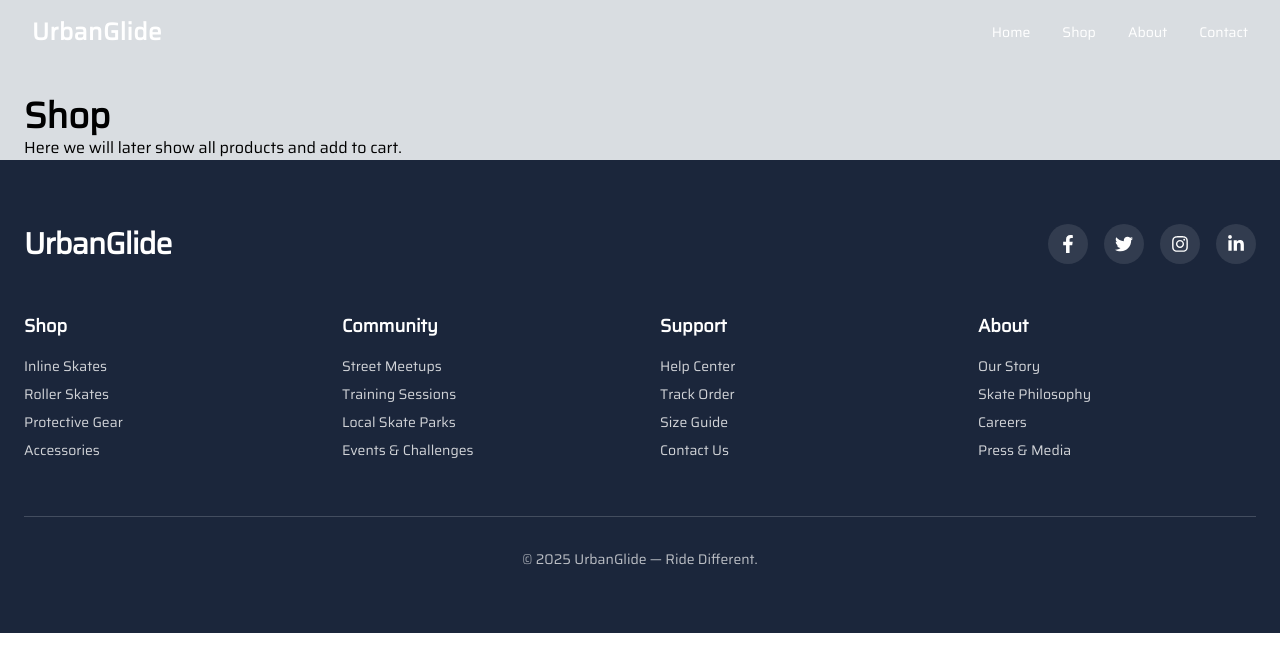
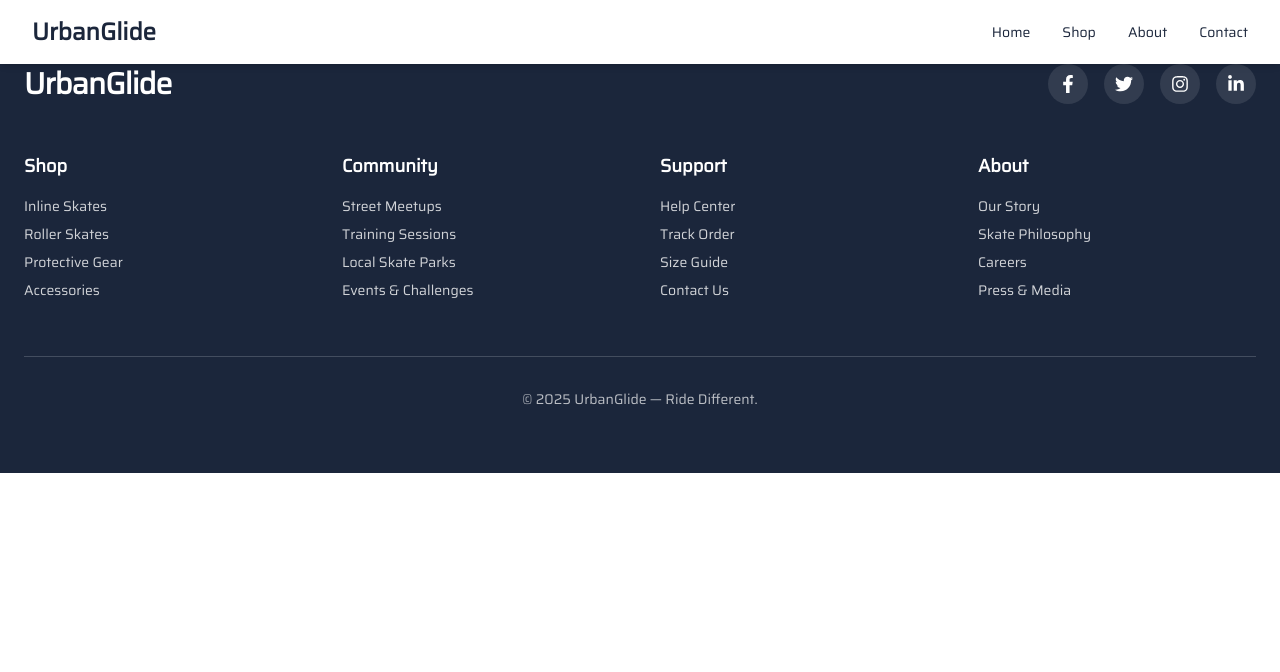
Before and after one commit to SundayEsther7/Fashion, a React (Vite) app: page /shop in a window 1280 px wide. Shown: the top 672 px of the page. Built offline with nearby package versions, Linux system fonts and the light colour scheme.

Commit message:
Made the header respond to page changes and started on shop

```diff
--- a/src/components/layout/Header.jsx
+++ b/src/components/layout/Header.jsx
@@ -1,66 +1,66 @@
-import { Link } from "react-router-dom";
-
 import { useState } from "react";
+import { Link, useLocation } from "react-router-dom";
 
 export default function Header() {
   const [open, setOpen] = useState(false);
 
+  // Detect the current page route
+  const { pathname } = useLocation();
+
+  // If we are on the Home page, header should be transparent.
+  const isHome = pathname === "/";
+
   return (
-    <header className="absolute top-0 left-0 w-full z-30 px-8 py-4 flex items-center justify-between">
-      {/* BRAND */}
-      <h1 className="text-2xl font-extrabold tracking-wide text-white">
+    <header
+      className={`
+        fixed top-0 left-0 w-full z-30 px-8 py-4
+        flex items-center justify-between
+        transition-all duration-300
+
+        /* Transparent on Home, Solid on other pages */
+        ${isHome ? "bg-transparent" : "bg-white shadow-md"}
+      `}
+    >
+      {/* LOGO / BRAND */}
+      {/* Logo is white on Home (overlaying hero) and Primary color on other pages */}
+      <h1 className={`text-2xl font-extrabold ${isHome ? "text-white" : "text-primary"}`}>
         UrbanGlide
       </h1>
 
-      {/* NAV DESKTOP */}
-      <nav className="hidden md:flex gap-8 text-white font-saira text-sm">
-        <Link to="/" className="hover:text-accent transition">
-          Home
-        </Link>
-        <Link to="/shop" className="hover:text-accent transition">
-          Shop
-        </Link>
-        <Link to="/about" className="hover:text-accent transition">
-          About
-        </Link>
-        <Link to="/contact" className="hover:text-accent transition">
-          Contact
-        </Link>
+      {/* DESKTOP NAVIGATION */}
+      {/* Text color also depends on whether we are on the Hero or not */}
+      <nav className={`hidden md:flex gap-8 font-saira text-sm ${isHome ? "text-white" : "text-primary"}`}>
+        <Link to="/" className="hover:text-accent transition">Home</Link>
+        <Link to="/shop" className="hover:text-accent transition">Shop</Link>
+        <Link to="/about" className="hover:text-accent transition">About</Link>
+        <Link to="/contact" className="hover:text-accent transition">Contact</Link>
       </nav>
 
-      {/* HAMBURGER BUTTON */}
+      {/* MOBILE MENU TOGGLE BUTTON (Hamburger) */}
       <button
         onClick={() => setOpen(!open)}
-        className="md:hidden text-white focus:outline-none"
+        className={`${isHome ? "text-white" : "text-primary"} md:hidden`}
       >
-        <svg
-          className="w-7 h-7"
-          fill="none"
-          stroke="currentColor"
-          strokeWidth="2"
-          viewBox="0 0 24 24"
-          strokeLinecap="round"
-          strokeLinejoin="round"
-        >
+        <svg className="w-7 h-7" fill="none" stroke="currentColor" strokeWidth="2"
+          viewBox="0 0 24 24" strokeLinecap="round" strokeLinejoin="round">
           <path d="M4 6h16M4 12h16M4 18h16" />
         </svg>
       </button>
 
-      {/* MOBILE MENU */}
+      {/* MOBILE NAVIGATION MENU */}
       {open && (
-        <div className="md:hidden bg-black/70 backdrop-blur-sm text-white text-center font-saira py-4 space-y-4">
-          <Link to="/" className="block hover:text-accent transition">
-            Home
-          </Link>
-          <Link to="/shop" className="block hover:text-accent transition">
-            Shop
-          </Link>
-          <Link to="/about" className="block hover:text-accent transition">
-            About
-          </Link>
-          <Link to="/contact" className="block hover:text-accent transition">
-            Contact
-          </Link>
+        <div
+          className={`
+            md:hidden w-full absolute top-full left-0 text-center py-4 space-y-4
+
+            /* Background + Text style switches depending on page */
+            ${isHome ? "bg-black/70 text-white" : "bg-white text-primary shadow-md"}
+          `}
+        >
+          <Link to="/" onClick={() => setOpen(false)} className="block hover:text-accent transition">Home</Link>
+          <Link to="/shop" onClick={() => setOpen(false)} className="block hover:text-accent transition">Shop</Link>
+          <Link to="/about" onClick={() => setOpen(false)} className="block hover:text-accent transition">About</Link>
+          <Link to="/contact" onClick={() => setOpen(false)} className="block hover:text-accent transition">Contact</Link>
         </div>
       )}
     </header>
--- a/src/components/sections/Products.jsx
+++ b/src/components/sections/Products.jsx
@@ -257,8 +257,7 @@ export default function AllProducts() {
       </div>
 
       {/* Cards grid */}
-      <div className="grid grid-cols-1 sm:grid-cols-2 md:grid-cols-3 lg:grid-cols-4
-+ gap-8 justify-items-center max-w-[1240px] mx-auto px-4">
+      <div className="grid grid-cols-1 sm:grid-cols-2 lg:grid-cols-4 gap-8 max-w-[1240px] mx-auto px-4">
         {visibleProducts.map((product, index) => (
           <Card key={index} {...product} />
         ))}
--- a/src/pages/Home.jsx
+++ b/src/pages/Home.jsx
@@ -2,7 +2,7 @@ import Hero from "../components/sections/Hero";
 import Services from "../components/sections/Services.jsx";
 import Features from "../components/sections/Features";
 import Highlights from "../components/sections/Highlight";
-import Products from "../components/sections/Products";
+import AllProducts from "../components/sections/Products.jsx";
 import Testimonials from "../components/sections/Testimonials";
 import CTA from "../components/layout/CTA.jsx";
 
@@ -13,7 +13,7 @@ export default function Home() {
       <Services />
       <Features />
       <Highlights />
-      <Products />
+      <AllProducts />
       <Testimonials />
       <CTA />
     </>
--- a/src/pages/Shop.jsx
+++ b/src/pages/Shop.jsx
@@ -1,8 +1,232 @@
-export default function Shop() {
-  return (
-    <div className="pt-24 px-6 bg-neutralLight">
-      <h1 className="text-4xl font-bold">Shop</h1>
-      <p>Here we will later show all products and add to cart.</p>
-    </div>
-  );
-}
+// import skate2 from "../../assets/skate2.jpg";
+// import skate3 from "../../assets/skate3.jpg";
+// import skate4 from "../../assets/skate4.jpg";
+// import skate5 from "../../assets/skate5.jpg";
+// import skate6 from "../../assets/skate6.jpg";
+// import skate7 from "../../assets/skate7.jpg";
+// import skate8 from "../../assets/skate8.jpg";
+// import skate9 from "../../assets/skate9.jpg";
+// import skate10 from "../../assets/skate10.jpg";
+// import skate11 from "../../assets/skate11.jpg";
+// import toeguard from "../../assets/toeguard.jpg";
+// import helmet from "../../assets/helmet.jpg";
+// import kidspads from "../../assets/kidspads.jpg";
+// import screwsShock from "../../assets/screwsShock.jpg";
+// import wheels from "../../assets/wheels.jpg";
+// import wheels1 from "../../assets/wheels1.jpg";
+// import rubberBreakstoppers from "../../assets/rubberBreakstoppers.jpg";
+// import rollerskateslight from "../../assets/rollerskateslight.jpg";
+// import rubberWheels from "../../assets/rubberWheels.jpg";
+// import skateGuard from "../../assets/skateGuard.jpg";
+// import toeGuard1 from "../../assets/toeGuard1.jpg";
+// import cones from "../../assets/cones.jpg";
+// import helmetPads from "../../assets/helmetPads.jpg";
+// import bag from "../../assets/bag.jpg";
+// import bag1 from "../../assets/bag1.jpg";
+// import accessory from "../../assets/accessory.jpg";
+// import accessory1 from "../../assets/accessory1.jpg";
+// import skates from "../../assets/skates.jpg";
+// import bag2 from "../../assets/bag2.jpg";
+// import buckleStrap from "../../assets/buckleStrap.jpg";
+
+
+
+ const products = [
+
+//  {
+//       name: "Adult Inline Skates",
+//       image: skate7,
+//       price: "KES8000.00",
+//       oldPrice: "KES10000.00",
+//     },
+
+//     {
+//       name: "Adult Skates - Blue/Red",
+//       image: skate2,
+//       price: "KES4500.00",
+//       oldPrice: "KES5500.00",
+//     },
+//     {
+//       name: "Roller Skates - Blue/Red",
+//       image: skate3,
+//       price: "KES8900.00",
+//       oldPrice: "KES10000.00",
+//     },
+//     {
+//       name: "Speed Roller Skates",
+//       image: skate4,
+//       price: "KES7000.00",
+//       oldPrice: "KES8000.00",
+//     },
+//     {
+//       name: "Inline Skate - Green",
+//       image: skate5,
+//       price: "KES7000.00",
+//       oldPrice: "KES8000.00",
+//     },
+//     {
+//       name: "Three Wheel Skates",
+//       image: skate6,
+//       price: "KES10000.00",
+//       oldPrice: "KES8000.00",
+//     },
+//     {
+//       name: "LED Colored Wheels",
+//       image: wheels,
+//       price: "KES2000.00",
+//       oldPrice: "KES3200.00",
+//     },
+//     {
+//       name: "Adult Helmet and Pads",
+//       image: helmetPads,
+//       price: "KES5000.00",
+//       oldPrice: "KES8000.00",
+//     },
+//     {
+//       name: "Buckle Strap",
+//       image: buckleStrap,
+//       price: "KES2000.00",
+//       oldPrice: "KES3000.00",
+//     },
+//     {
+//       name: "Kids Skates - Blue/Red",
+//       image: skate8,
+//       price: "KES6000.00",
+//       oldPrice: "KES8000.00",
+//     },
+//     {
+//       name: "Skate Guard",
+//       image: skateGuard,
+//       price: "KES600.00",
+//       oldPrice: "KES1200.00",
+//     },
+//     {
+//       name: "Roller Skates",
+//       image: skate9,
+//       price: "KES8000.00",
+//       oldPrice: "KES10000.00",
+//     },
+//     {
+//       name: "Speed Inline Skates",
+//       image: skate10,
+//       price: "KES8000.00",
+//       oldPrice: "KES10000.00",
+//     },
+//     {
+//       name: "Rainbow Toe Guard",
+//       image: toeGuard1,
+//       price: "KES2000.00",
+//       oldPrice: "KES3400.00",
+//     },
+//     {
+//       name: "Skates Bag - Leather",
+//       image: bag,
+//       price: "KES4000.00",
+//       oldPrice: "KES6000.00",
+//     },
+//     {
+//       name: "Skating Accessories - Cones",
+//       image: cones,
+//       price: "KES3000.00",
+//       oldPrice: "KES4000.00",
+//     },
+//     {
+//       name: "Skating Bag - Print",
+//       image: bag1,
+//       price: "KES2000.00",
+//       oldPrice: "KES3800.00",
+//     },
+//     {
+//       name: "All accessories",
+//       image: accessory,
+//       price: "KES12000.00",
+//       oldPrice: "KES16000.00",
+//     },
+//     {
+//       name: "Three WHeel Blades",
+//       image: skates,
+//       price: "KES7000.00",
+//       oldPrice: "KES10000.00",
+//     },
+//     {
+//       name: "Skating bag",
+//       image: bag2,
+//       price: "KES2500.00",
+//       oldPrice: "KES3500.00",
+//     },
+//     {
+//       name: "Accessories - Black",
+//       image: accessory1,
+//       price: "KES8000.00",
+//       oldPrice: "KES10000.00",
+//     },
+//     {
+//       name: "Adult Inline Skates",
+//       image: skate11,
+//       price: "KES8000.00",
+//       oldPrice: "KES10000.00",
+//     },
+//     {
+//       name: "Wheels",
+//       image: wheels1,
+//       price: "KES1500.00",
+//       oldPrice: "KES2000.00",
+//     },
+//     {
+//       name: "Toe guard",
+//       image: toeguard,
+//       price: "KES2000.00",
+//       oldPrice: "KES3000.00",
+//     },
+//     {
+//       name: "Screws Shock",
+//       image: screwsShock,
+//       price: "KES25000.00",
+//       oldPrice: "KES3000.00",
+//     },
+//     {
+//       name: "Helmet",
+//       image: helmet,
+//       price: "KES3000.00",
+//       oldPrice: "KES5000.00",
+//     },
+//     {
+//       name: "Kids Pads",
+//       image: kidspads,
+//      price: "KES2500.00",
+//       oldPrice: "KES3000.00",
+//     },
+//     {
+//       name: "Inline Skate",
+//       image: skate8,
+//       price: "KES2500.00",
+//       oldPrice: "KES2500.00",
+//     },
+//     {
+//       name: "Wheels - All Colors",
+//       image: wheels1,
+//       price: "KES2500.00",
+//       oldPrice: "KES2500.00",
+//     },
+//     {
+//       name: "Rubber Break Stoppers",
+//       image: rubberBreakstoppers,
+//       price: "KES2500.00",
+//       oldPrice: "KES2500.00",
+//     },
+//     {
+//       name: "Roller Skates Light",
+//       image: rollerskateslight,
+//       price: "KES2000.00",
+//       oldPrice: "KES2500.00",
+//     },
+//     {
+//       name: "Rubber Wheels - Black",
+//       image: rubberWheels,
+//       price: "kES3500.00",
+//       oldPrice: "KES4000.00",
+//     },
+   ];
+ export default function Shop() {
+
+ }
```
Also changed, not shown: src/components/sections/Hero.jsx (+4 -3 lines).
